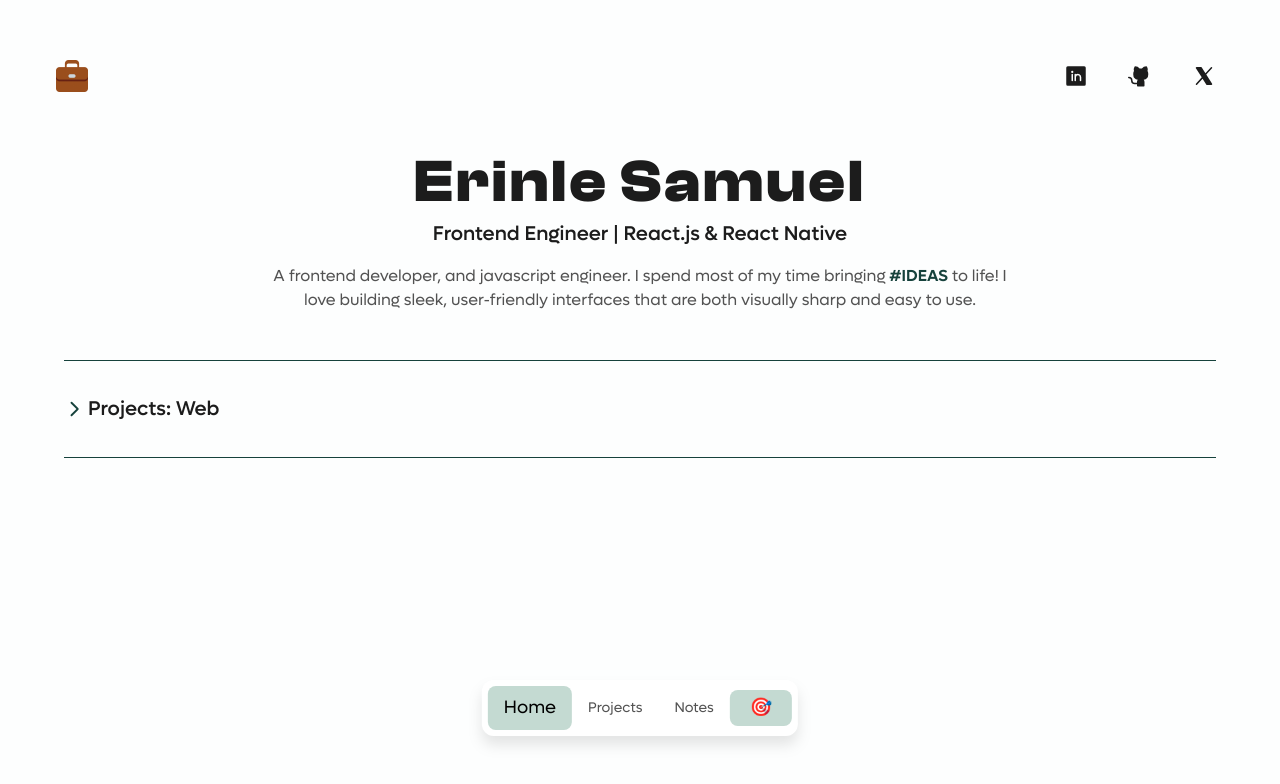
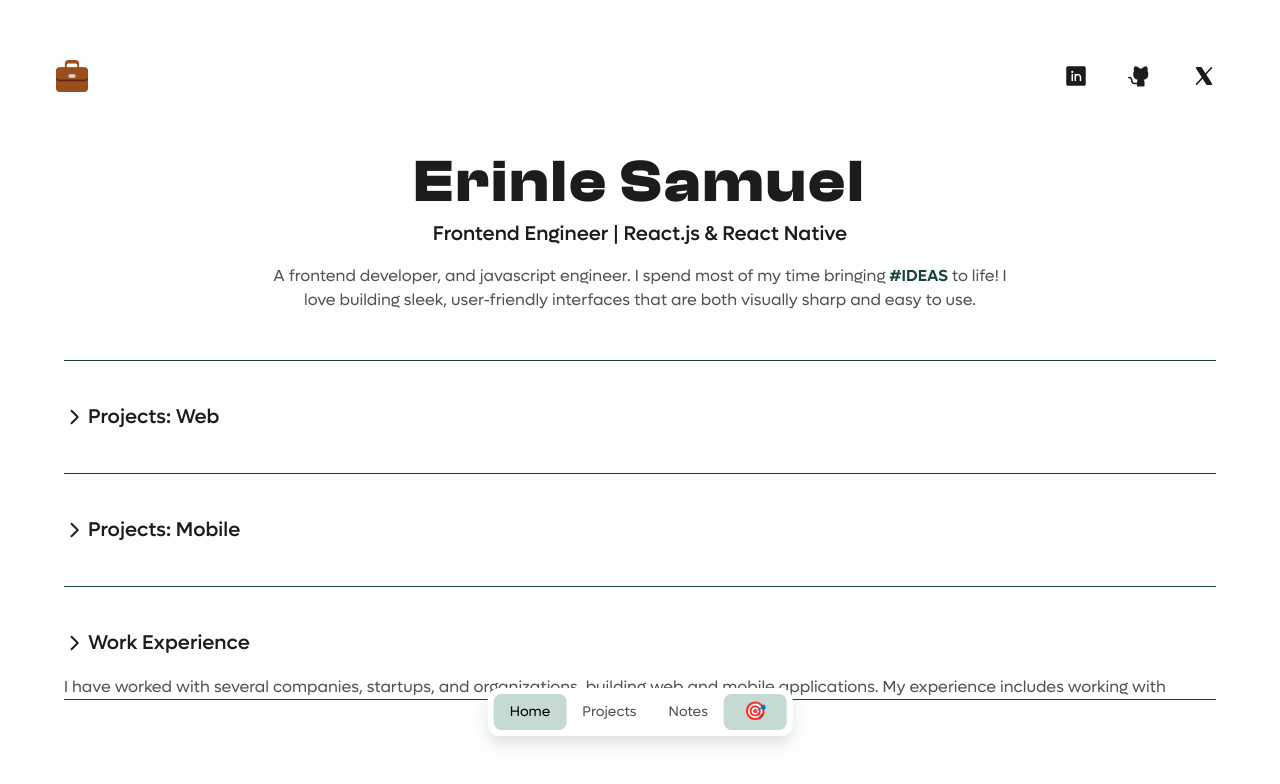
Before and after one commit to psalmuelle/portfolio-v2, a Next.js app: page / in a window 1280 px wide. Shown: the top 784 px of the page. Built offline with nearby package versions, Linux system fonts and the light colour scheme; no server answers; the database is empty.

Commit message:
feat: add supabase and and more sections

```diff
--- a/package.json
+++ b/package.json
@@ -10,6 +10,7 @@
   },
   "dependencies": {
     "@phosphor-icons/react": "^2.1.10",
+    "@supabase/supabase-js": "^2.50.0",
     "next": "15.3.2",
     "react": "^19.0.0",
     "react-dom": "^19.0.0"
--- a/src/app/page.tsx
+++ b/src/app/page.tsx
@@ -1,3 +1,4 @@
+import WorkExperienceSection from '@/components/home/ExperienceSection';
 import ProjectSection from '@/components/home/ProjectSection';
 import Link from 'next/link';
 
@@ -21,9 +22,15 @@ export default function Home() {
           visually sharp and easy to use.
         </p>
       </hgroup>
-      <div className="mt-10 md:mt-12">
+      <hr className="text-primary-900 mt-10 md:mt-12" />
+      <div>
         <ProjectSection />
       </div>
+      <div>
+        <WorkExperienceSection />
+      </div>
+
+      <div className="mt-40"></div>
     </div>
   );
 }
--- a/src/components/MenuBar.tsx
+++ b/src/components/MenuBar.tsx
@@ -9,7 +9,7 @@ export default function MenuBar() {
   return (
     <nav className="fixed bottom-[8%] left-1/2 flex w-fit -translate-x-1/2 transform items-center justify-center rounded-xl bg-white p-1.5 text-sm text-neutral-600 drop-shadow-xl">
       <Link
-        className={`rounded-lg px-4 py-2 md:text-lg ${
+        className={`rounded-lg px-4 py-2 ${
           pathname === '/' ? 'bg-primary-300 text-black' : ''
         }`}
         href={'/'}
--- /dev/null
+++ b/src/components/home/ExperienceSection.tsx
@@ -0,0 +1,26 @@
+import Section from './Section';
+
+export default function WorkExperienceSection() {
+  return (
+    <div>
+      <Section
+        title="Work Experience"
+        children={
+          <div>
+            <p className="text-neutral-600">
+              I have worked with several companies, startups, and organizations,
+              building web and mobile applications. My experience includes
+              working with React.js, React Native, and other modern web
+              technologies.
+            </p>
+            <ul className="mt-4 list-disc pl-6 text-neutral-600">
+              <li>Frontend Engineer at Company A</li>
+              <li>React Native Developer at Company B</li>
+              <li>Web Developer at Company C</li>
+            </ul>
+          </div>
+        }
+      />
+    </div>
+  );
+}
--- a/src/components/home/ProjectSection.tsx
+++ b/src/components/home/ProjectSection.tsx
@@ -1,28 +1,41 @@
 'use client';
-
-import { useState } from 'react';
-import Icon from '../Icons';
+import { useState, useEffect } from 'react';
+import ProjectCard from '../ProjectCard';
+import Section from './Section';
+import { supabase } from '@/lib/supabase/client';
 
 export default function ProjectSection() {
-  const [toggleSection, setToggleSection] = useState(false);
+  const [projects, setProjects] = useState<any[]>([]);
+
+  useEffect(() => {
+    const fetchProjects = async () => {
+      const { data, error } = await supabase.from('projects').select('*');
+      if (!error) {
+        setProjects(data);
+      }
+    };
+    fetchProjects();
+  }, []);
   return (
-    <section className="border-primary-900 border-y py-6 md:py-8">
-      <h2
-        onClick={() => setToggleSection(!toggleSection)}
-        className="flex cursor-pointer items-center gap-1 py-0.5 text-xl font-medium max-sm:text-lg"
-      >
-        <Icon
-          name="caretRight"
-          color="#16423c"
-          weight="bold"
-          className={`transition-transform duration-300 ${
-            toggleSection ? 'rotate-90' : ''
-          }`}
-          size={20}
-        />
-        <span>Projects: Web</span>
-      </h2>
-      <div className={``}></div>
-    </section>
+    <>
+      {/* Web Projects */}
+      <Section
+        title="Projects: Web"
+        children={
+          <>
+            <ProjectCard />
+          </>
+        }
+      />
+      {/* Mobile Projects */}
+      <Section
+        title="Projects: Mobile"
+        children={
+          <>
+            <ProjectCard />
+          </>
+        }
+      />
+    </>
   );
 }
--- /dev/null
+++ b/src/components/home/Section.tsx
@@ -0,0 +1,45 @@
+'use client';
+import { useEffect, useState, useRef, ReactNode } from 'react';
+import Icon from '../Icons';
+
+interface SectionProps {
+  title: string;
+  children?: ReactNode;
+}
+
+export default function Section({ title, children }: SectionProps) {
+  const [toggleSection, setToggleSection] = useState(false);
+  const contentRef = useRef<HTMLDivElement>(null);
+  const [height, setHeight] = useState('0px');
+
+  useEffect(() => {
+    if (contentRef.current == null) return;
+    setHeight(toggleSection ? `${contentRef.current.scrollHeight}px` : '0px');
+  }, [toggleSection, contentRef]);
+  return (
+    <section className="border-primary-900 border-b pt-8 md:pt-10">
+      <h2
+        onClick={() => setToggleSection(!toggleSection)}
+        className="flex cursor-pointer items-center gap-1 py-0.5 text-lg font-medium sm:text-xl"
+      >
+        <Icon
+          name="caretRight"
+          color="#1c1c1c"
+          weight="bold"
+          className={`transition-transform duration-300 ${
+            toggleSection ? 'rotate-90' : ''
+          }`}
+          size={20}
+        />
+        <span>{title}</span>
+      </h2>
+      <div
+        ref={contentRef}
+        style={{ maxHeight: height }}
+        className={`overflow-hidden py-4 transition-all duration-250 ease-linear md:pb-6`}
+      >
+        {children}
+      </div>
+    </section>
+  );
+}
--- /dev/null
+++ b/src/lib/supabase/client.ts
@@ -0,0 +1,5 @@
+import { createClient } from '@supabase/supabase-js';
+
+const supabaseUrl = process.env.NEXT_PUBLIC_SUPABASE_URL!;
+const supabaseKey = process.env.NEXT_PUBLIC_SUPABASE_ANON_KEY!;
+export const supabase = createClient(supabaseUrl, supabaseKey);
```
Also changed, not shown: 1 other file (tests, documents, lock files or other folders).
